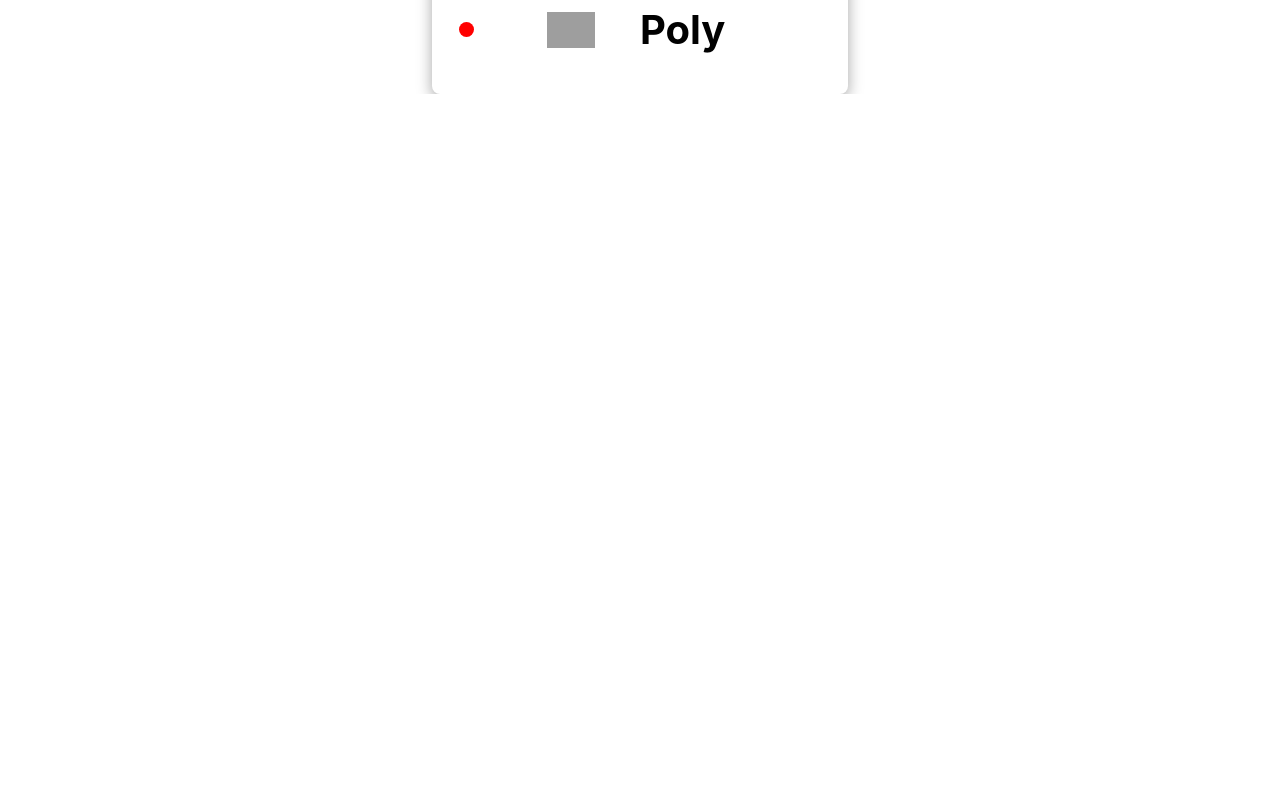
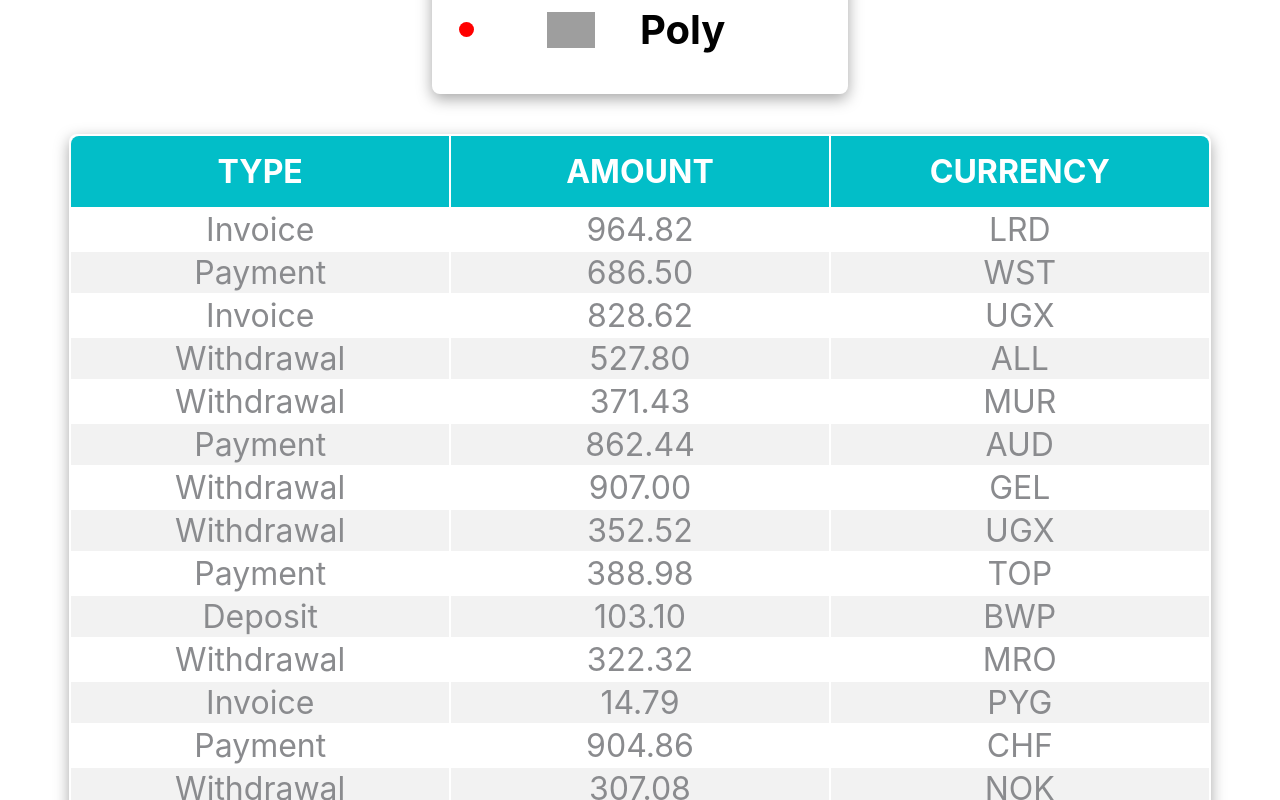
Before and after one commit to AlexxxPan/goit-react-hw-01-components, a React (Create React App) app: page / in a window 1280 px wide. Shown: the part 1680-2480 px from the top of the page. Before the commit the page ends 1774 px from the top, so only its background shows below. Built offline with nearby package versions, Linux system fonts and the light colour scheme; grey boxes are pictures that could not be loaded.

Commit message:
add Task4

```diff
--- a/src/components/friendList/FriendList.module.css
+++ b/src/components/friendList/FriendList.module.css
@@ -22,18 +22,12 @@
 }
 
 .online {
-  border-radius: 50%;
-  margin: auto 1.7rem;
-  height: 15px;
-  width: 15px;
+  composes: status;
   background-color: green;
 }
 
 .offline {
-  border-radius: 50%;
-  margin: auto 1.7rem;
-  height: 15px;
-  width: 15px;
+  composes: status;
   background-color: red;
 }
 
--- a/src/components/statistics/Statistics.jsx
+++ b/src/components/statistics/Statistics.jsx
@@ -7,6 +7,7 @@
 }
 
 export const Statistics = ({ title, stats }) => (
+
   <div className={styles.statisticsContainer}>
     <section className={styles.statistics}>
       {title && <h2 className={styles.title}>{title}</h2>}
--- /dev/null
+++ b/src/components/transactions/TransactionHistory.jsx
@@ -0,0 +1,34 @@
+import PropTypes from 'prop-types';
+import styles from './TransactionHistory.module.css';
+
+export const TransactionHistory = ({ items }) => (
+    <table className={styles.transactionHistoryTable}>
+    <thead className={styles.hederRow}>
+      <tr className={styles.valuesRow}>
+        <th className={styles.columnItem}>Type</th>
+        <th className={styles.columnItem}>Amount</th>
+        <th className={styles.columnItem}>Currency</th>
+      </tr>
+    </thead>
+    <tbody>
+    {items.map(item => (
+      <tr key={item.id} className={styles.valuesRow}>
+        <td className={styles.transactionData}>{item.type}</td>
+        <td className={styles.transactionData}>{item.amount}</td>
+        <td className={styles.transactionData}>{item.currency}</td>
+      </tr>
+    ))}
+    </tbody>
+  </table>
+);
+
+TransactionHistory.propTypes = {
+    items: PropTypes.arrayOf(
+      PropTypes.shape({
+        id: PropTypes.number.isRequired,
+        type: PropTypes.string.isRequired,
+        amount: PropTypes.number.isRequired,
+        currency: PropTypes.string.isRequired,
+      })
+    ).isRequired,
+  };
--- /dev/null
+++ b/src/components/transactions/TransactionHistory.module.css
@@ -0,0 +1,42 @@
+.transactionHistoryTable {
+    margin: 5vh auto;
+    box-shadow: rgba(0, 0, 0, 0.35) 0px 5px 15px;
+    border-radius: 0.5rem;
+  }
+  .headersRow {
+    font-size: 1.5rem;
+    text-align: center;
+  }
+  .columnItem {
+    width: 30%;
+    padding: 1rem 5rem;
+    background-color: #02bec8;
+    color: #fff;
+    font-size: 2rem;
+    text-transform: uppercase;
+    text-align: center;
+  }
+   .columnItem:first-child {
+    border-radius: 0.5rem 0 0 0;
+  }
+  .columnItem:last-child {
+    border-radius: 0 0.5rem 0 0;
+  }
+  .valuesRow:last-child .transactionData:first-child {
+    border-radius: 0 0 0 0.5rem;
+  }
+
+  .valuesRow:last-child .transactionData:last-child {
+    border-radius: 0 0 0.5rem 0;
+  }
+  .valuesRow {
+    width: 33%;
+    color: #8a8b8e;
+    font-size: 2rem;
+    text-align: center;
+    text-transform: capitalize;
+  }
+
+  .valuesRow:nth-child(even) {
+    background-color: #f2f2f2;
+  }
--- /dev/null
+++ b/src/components/transactions/transactions.json
@@ -0,0 +1,122 @@
+[
+  {
+    "id": "1e0700a2-5183-4291-85cc-2065a036a683",
+    "type": "invoice",
+    "amount": "964.82",
+    "currency": "LRD"
+  },
+  {
+    "id": "a30f821b-4d25-4ff0-abdd-e340b3f0dd2b",
+    "type": "payment",
+    "amount": "686.50",
+    "currency": "WST"
+  },
+  {
+    "id": "44dca67a-8e5a-4798-bf8e-b15efd4e1abd",
+    "type": "invoice",
+    "amount": "828.62",
+    "currency": "UGX"
+  },
+  {
+    "id": "ea8ed3dc-2b68-4a53-905a-53ecb0adef33",
+    "type": "withdrawal",
+    "amount": "527.80",
+    "currency": "ALL"
+  },
+  {
+    "id": "ea76146a-0b00-4b80-bc02-a8c822176712",
+    "type": "withdrawal",
+    "amount": "371.43",
+    "currency": "MUR"
+  },
+  {
+    "id": "63ca02f9-d637-46b5-9237-f3b24425e029",
+    "type": "payment",
+    "amount": "862.44",
+    "currency": "AUD"
+  },
+  {
+    "id": "ed0263e8-59a5-4bf1-87e0-2bb88e53dc34",
+    "type": "withdrawal",
+    "amount": "907.00",
+    "currency": "GEL"
+  },
+  {
+    "id": "6013bad0-750c-4691-8bc2-d8f2b43969c4",
+    "type": "withdrawal",
+    "amount": "352.52",
+    "currency": "UGX"
+  },
+  {
+    "id": "252c7be4-8b06-4fa7-8d42-61fb835b70d5",
+    "type": "payment",
+    "amount": "388.98",
+    "currency": "TOP"
+  },
+  {
+    "id": "4eaab41b-b967-40ac-82ed-85fc66f646f1",
+    "type": "deposit",
+    "amount": "103.10",
+    "currency": "BWP"
+  },
+  {
+    "id": "9648a350-8469-42d5-8bf3-18090de5fe67",
+    "type": "withdrawal",
+    "amount": "322.32",
+    "currency": "MRO"
+  },
+  {
+    "id": "9c5c25fb-1a95-4b2f-8d1f-4c4426d677cc",
+    "type": "invoice",
+    "amount": "14.79",
+    "currency": "PYG"
+  },
+  {
+    "id": "43ef232c-80e9-4d6f-b48a-b22405620de3",
+    "type": "payment",
+    "amount": "904.86",
+    "currency": "CHF"
+  },
+  {
+    "id": "5161682e-e620-4019-ab0a-24ceb10fbd20",
+    "type": "withdrawal",
+    "amount": "307.08",
+    "currency": "NOK"
+  },
+  {
+    "id": "7b119d71-42e6-4c42-a141-6818b07bb9ff",
+    "type": "invoice",
+    "amount": "275.07",
+    "currency": "AWG"
+  },
+  {
+    "id": "a4f65722-65c4-4c28-b1f4-b8ed988bb205",
+    "type": "deposit",
+    "amount": "213.10",
+    "currency": "STD"
+  },
+  {
+    "id": "c6e5784b-0ca3-48d6-86e5-b5128af5a523",
+    "type": "invoice",
+    "amount": "116.11",
+    "currency": "CUP CUC"
+  },
+  {
+    "id": "c9ebed6a-3a02-4b49-ac0d-0534b51f2bfd",
+    "type": "invoice",
+    "amount": "878.67",
+    "currency": "HKD"
+  },
+  {
+    "id": "a4a98b0e-b22c-438b-9f83-de2df52110c8",
+    "type": "invoice",
+    "amount": "725.03",
+    "currency": "UYU UYI"
+  },
+  {
+    "id": "b39bfa7a-0166-4c47-94d6-87d20590f746",
+    "type": "payment",
+    "amount": "405.45",
+    "currency": "MDL"
+  }
+]
--- a/src/index.js
+++ b/src/index.js
@@ -9,6 +9,8 @@
 import data from './components/statistics/data.json';
 import { FriendList } from 'components/friendList/FriendList';
 import friends from './components/friendList/friends.json';
+import { TransactionHistory } from 'components/transactions/TransactionHistory';
+import transactions from './components/transactions/transactions.json';
 
 
 ReactDOM.createRoot(document.getElementById('root')).render(
@@ -24,6 +26,7 @@
       <Statistics title="Upload stats" stats={data} />
       <Statistics stats={data} />
       <FriendList friends={friends} />
+      <TransactionHistory items={transactions} />
     </App>
   </React.StrictMode>
 );
```
